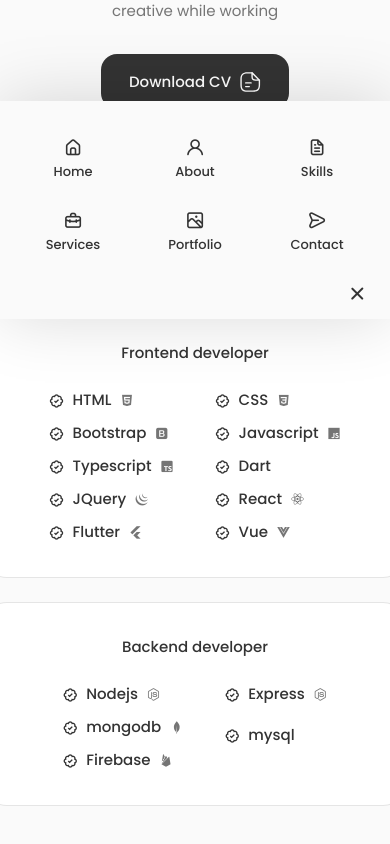
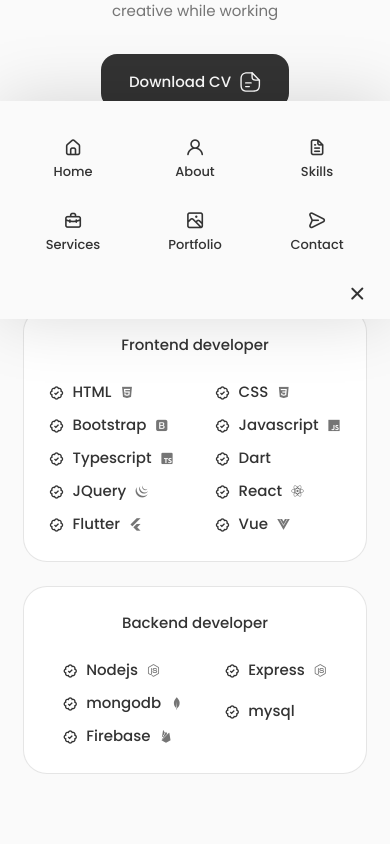
Before and after one commit to sameh-dh/portfolio, a React (Create React App) app: page / in a window 390 px wide. Shown: the part 1369-2213 px from the top of the page. Built offline with nearby package versions, Linux system fonts and the light colour scheme.

Commit message:
skills small and medium devices done

```diff
--- a/src/css/Skills.css
+++ b/src/css/Skills.css
@@ -71,9 +71,23 @@
 
 
   @media screen and (max-width: 576px) {
+    .skills__container {
+        grid-template-columns: 1fr;
+    }
+
+    .skills__content {
+        padding: 1.5rem ;
+    }
   }
 
   /* For small devices */
   @media screen and (max-width: 350px) {
+      .skills__box {
+        column-gap: 1rem;
+      }
 
+      .skills__name ,.bx{
+        font-size: var(--small-font-size);
+        padding: 0;
+      }
   }
```
